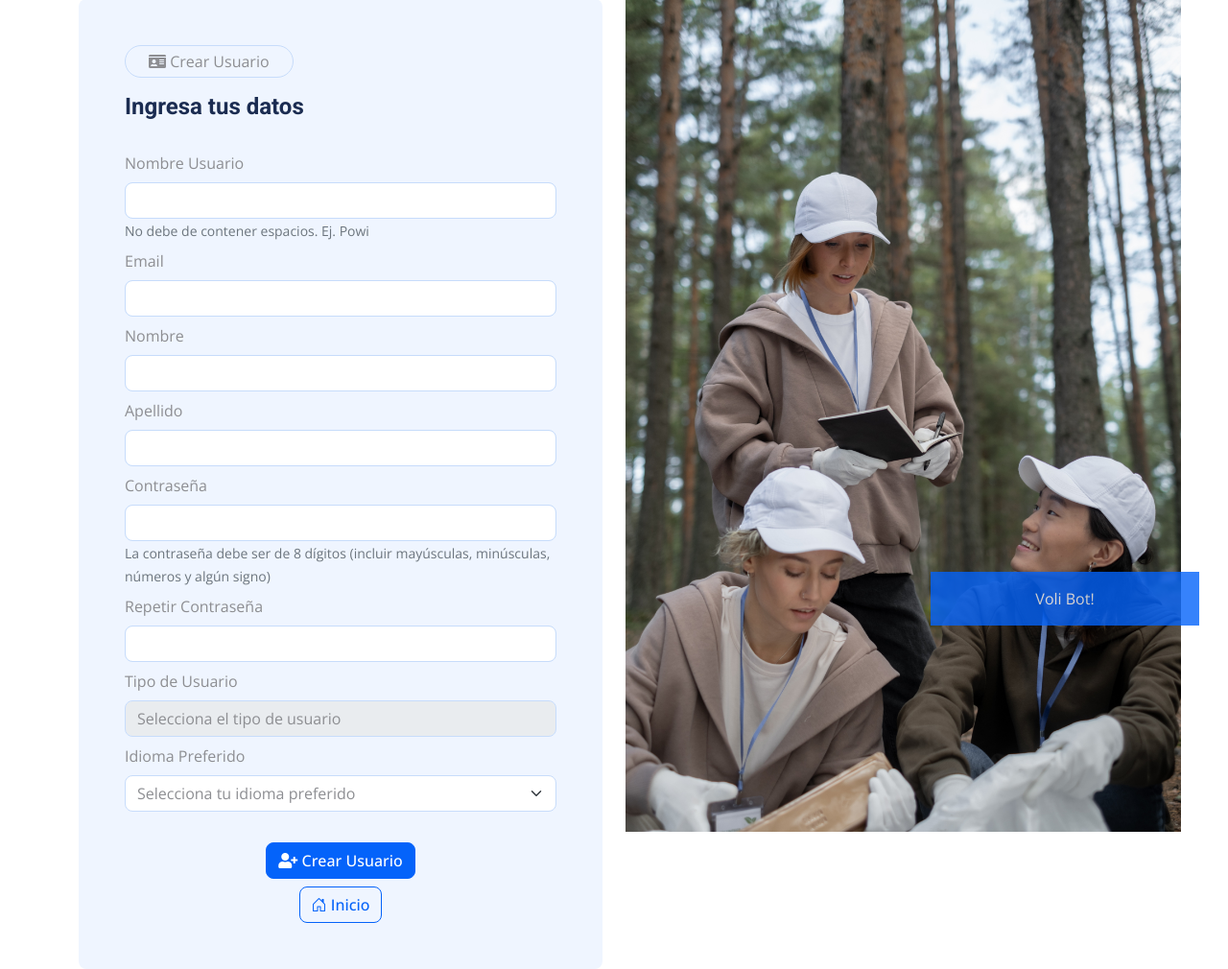
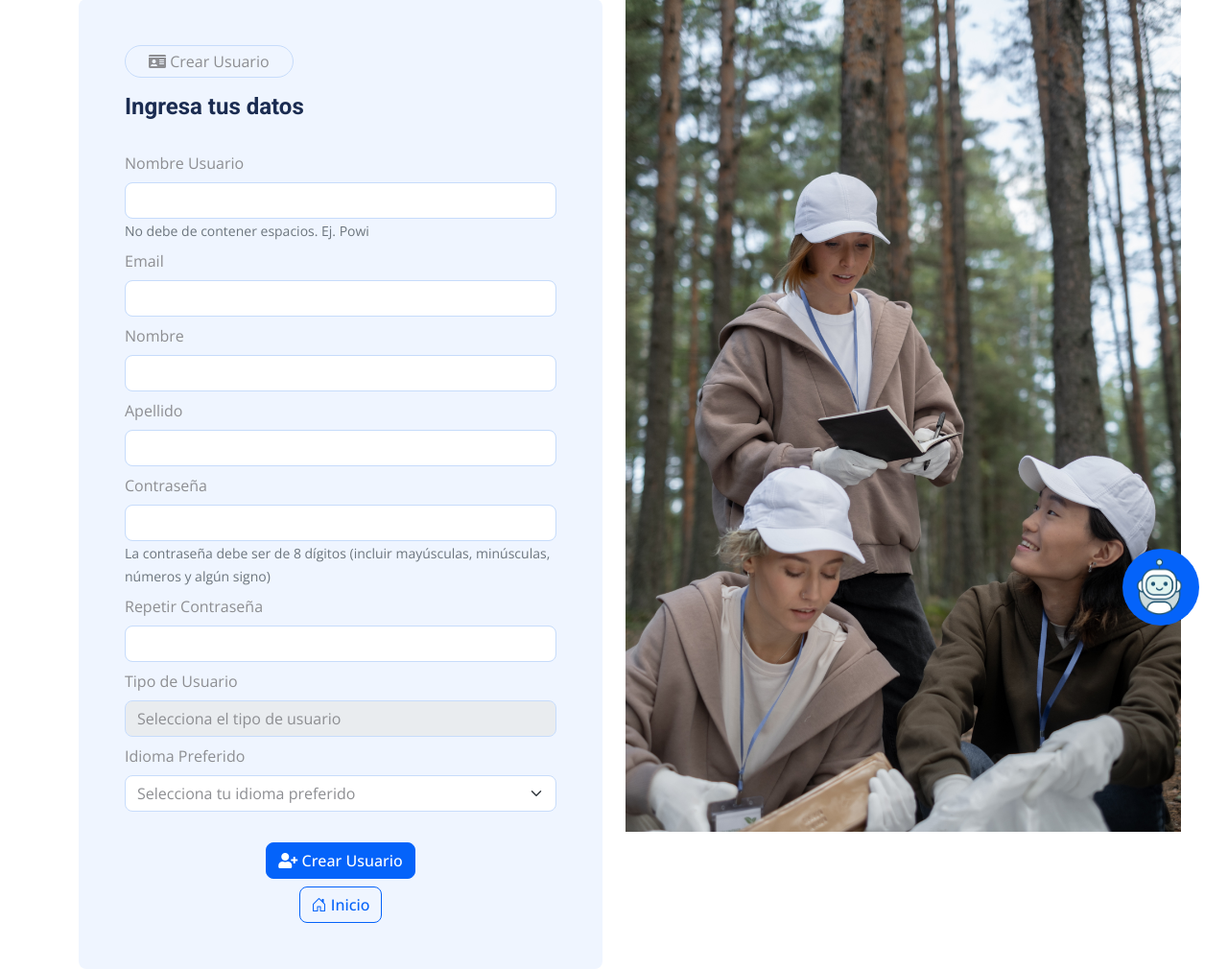
Before and after one commit to paososa22/finalkindly, a Django app: page /comunidad/newuser/ in a window 1280 px wide. Shown: the part 125-1135 px from the top of the page at 96% size. Run offline with Django 4.2, Linux system fonts and the light colour scheme; some libraries are stand-ins or nearby versions.

Commit message:
Agreago diseño al bot

```diff
--- a/comunidad/static/css/style.css
+++ b/comunidad/static/css/style.css
@@ -557,27 +557,65 @@
 .chat-popup {
     display: none;
     position: fixed;
-    bottom: 0px;
+    bottom: 130px;
     right: 15px;
     height: 500px;
-    border: 1px solid #EFF5FF;
+    border: 1px solid #8aa8da;
     z-index: 9;
+    background-color: #ADD8E6
 }
 
 .chatbot-window {
-    min-height: 410px;
+    min-height: 500px;
     background-color: #ADD8E6;
 }
 
 .btn_cancel {
     background-color: #0463FA;
     color: rgb(255, 255, 255);
-    padding: 16px 20px;
+    padding: 16px;
     border: none;
     cursor: pointer;
     opacity: 1;
     position: fixed;
     bottom: 23px;
     right: 30px;
-    width: 280px;
+    width: 80px; /* Ajusta el ancho según sea necesario */
+    height: 80px; /* Ajusta la altura según sea necesario */
+    border-radius: 50%; /* Hace que el botón sea circular */
+    display: flex;
+    justify-content: center;
+    align-items: center;
 }
+
+.open-button {
+    background-color: #0463FA;
+    color: rgb(255, 255, 255);
+    padding: 16px;
+    border: none;
+    cursor: pointer;
+    opacity: 1;
+    position: fixed;
+    bottom: 23px;
+    right: 30px;
+    width: 80px; /* Ajusta el ancho según sea necesario */
+    height: 80px;
+    border-radius: 50%; /* Hace que el botón sea circular */
+    display: flex;
+    justify-content: center;
+    align-items: center;
+}
+
+.open-button img {
+    width: 80px; /* Ajusta el tamaño de la imagen según sea necesario */
+    height: auto;
+    justify-content: center;
+    align-items: center;
+}
+
+.btn_cancel img {
+    width: 80px; /* Ajusta el tamaño de la imagen según sea necesario */
+    height: auto;
+    justify-content: center;
+    align-items: center;
+}
--- a/comunidad/templates/create_user.html
+++ b/comunidad/templates/create_user.html
@@ -145,15 +145,16 @@
             </div>
         </div>
     </div>
-    <button class="open-button" onclick=openForm()>Voli Bot!</button>
+    <button class="open-button" onclick="openForm()">
+        <img src="{% static 'img/botc.png' %}" alt="Voli Bot">
+    </button>
 
     <div class="chat-popup" id="chatbotpanel">
-        <form class="form-chatbot" >
-            <iframe class = "chatbot-window" src='https://webchat.botframework.com/embed/lenguajedsccpss-bot?s=tfySOXOdmek.02tdp4k0wVU7PyngyjN7_EaiaFXRb7e8Q26BTVXUSCo'></iframe>
-            <button type="button" class="btn_cancel" onclick=closeForm()>Cerrar Bot</button>
+        <form class="form-chatbot">
+            <iframe class="chatbot-window" src='https://webchat.botframework.com/embed/lenguajedsccpss-bot?s=tfySOXOdmek.02tdp4k0wVU7PyngyjN7_EaiaFXRb7e8Q26BTVXUSCo'></iframe>
+            <button type="button" class="btn_cancel" onclick="closeForm()"> <img src="{% static 'img/boto.png' %}" alt="Voli Bot"></button>
         </form>
     </div>
-
     <!-- end bot section -->
 
 
```
Also changed, not shown: comunidad/templates/base.html (+6 -5 lines), comunidad/templates/registration/login.html (+6 -4 lines), comunidad/static/img/botc.png (added), comunidad/static/img/boto.png (added).
